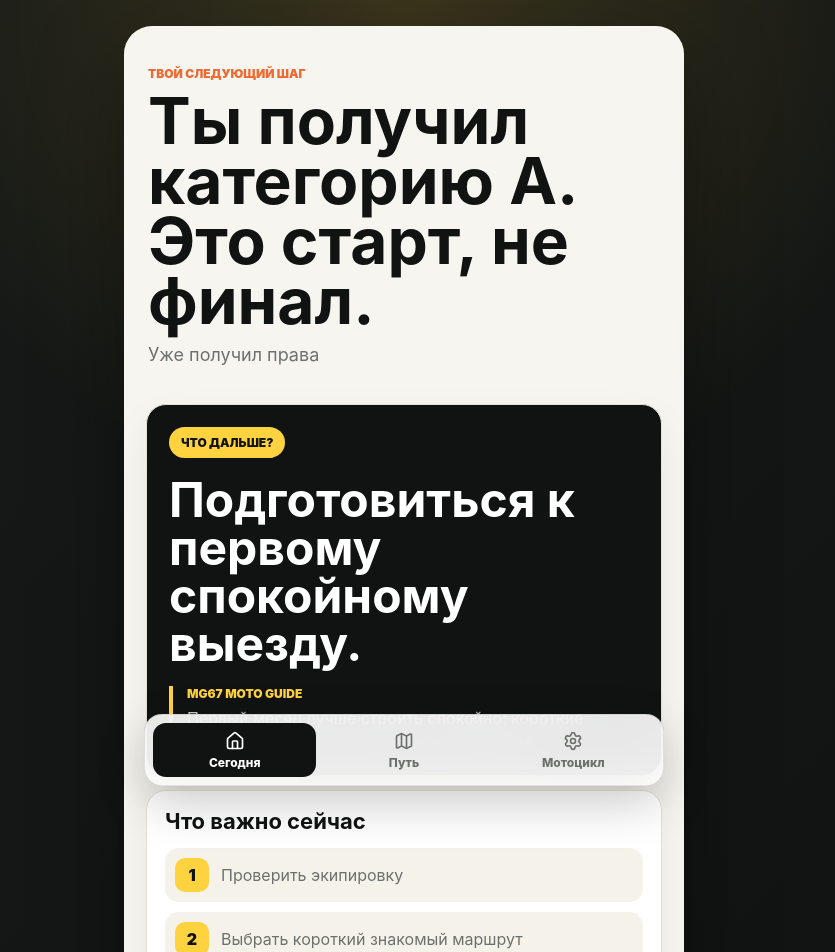
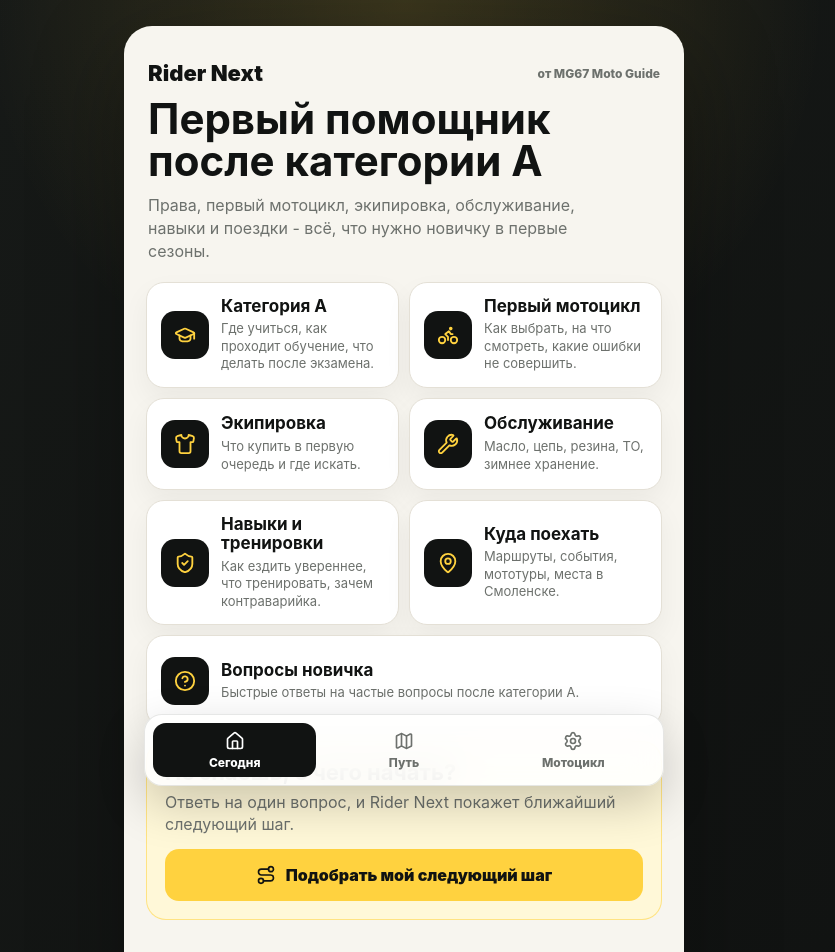
Before and after one commit to Skobius/rider-next, a React (Vite) app: page /home in a window 1280 px wide. Shown: the top 952 px of the page, without its empty margins (236-1071 px from the left). Built offline with nearby package versions, Linux system fonts and the light colour scheme.

Commit message:
Make home screen a beginner hub

```diff
--- a/src/pages/HomePage/HomePage.tsx
+++ b/src/pages/HomePage/HomePage.tsx
@@ -1,57 +1,95 @@
-import { Bike, Map } from 'lucide-react';
+import {
+  Bike,
+  CircleHelp,
+  GraduationCap,
+  MapPin,
+  Route,
+  ShieldCheck,
+  Shirt,
+  Wrench,
+} from 'lucide-react';
 import { Link } from 'react-router-dom';
-import { nextSteps, statusLabels } from '../../data/firstExperience';
-import { useRiderStore } from '../../features/rider-profile/store';
+
+const homeSections = [
+  {
+    title: 'Категория А',
+    text: 'Где учиться, как проходит обучение, что делать после экзамена.',
+    icon: GraduationCap,
+  },
+  {
+    title: 'Первый мотоцикл',
+    text: 'Как выбрать, на что смотреть, какие ошибки не совершить.',
+    icon: Bike,
+  },
+  {
+    title: 'Экипировка',
+    text: 'Что купить в первую очередь и где искать.',
+    icon: Shirt,
+  },
+  {
+    title: 'Обслуживание',
+    text: 'Масло, цепь, резина, ТО, зимнее хранение.',
+    icon: Wrench,
+  },
+  {
+    title: 'Навыки и тренировки',
+    text: 'Как ездить увереннее, что тренировать, зачем контраварийка.',
+    icon: ShieldCheck,
+  },
+  {
+    title: 'Куда поехать',
+    text: 'Маршруты, события, мототуры, места в Смоленске.',
+    icon: MapPin,
+  },
+  {
+    title: 'Вопросы новичка',
+    text: 'Быстрые ответы на частые вопросы после категории А.',
+    icon: CircleHelp,
+  },
+];
 
 export function HomePage() {
-  const profile = useRiderStore((state) => state.profile);
-  const resetProfile = useRiderStore((state) => state.resetProfile);
-  const status = profile.status ?? 'licensed';
-  const nextStep = nextSteps[status];
-
   return (
-    <section className="page first-step-page">
-      <header className="simple-header">
-        <p className="eyebrow">Твой следующий шаг</p>
-        <h1>{nextStep.headline}</h1>
-        <p>{statusLabels[status]}</p>
+    <section className="page home-hub">
+      <header className="home-intro">
+        <div className="home-brand">
+          <span>Rider Next</span>
+          <strong>от MG67 Moto Guide</strong>
+        </div>
+        <h1>Первый помощник после категории А</h1>
+        <p>
+          Права, первый мотоцикл, экипировка, обслуживание, навыки и поездки - всё,
+          что нужно новичку в первые сезоны.
+        </p>
       </header>
 
-      <article className="next-step-card">
-        <div className="next-step-card__label">Что дальше?</div>
-        <h2>{nextStep.step}</h2>
-        <div className="mentor-note">
-          <span>MG67 Moto Guide</span>
-          <p>{nextStep.note}</p>
-        </div>
-      </article>
-
-      <section className="action-card">
-        <h2>Что важно сейчас</h2>
-        <div className="clean-list">
-          {nextStep.important.map((item, index) => (
-            <div key={item} className="clean-list__item">
-              <span>{index + 1}</span>
-              <p>{item}</p>
-            </div>
-          ))}
-        </div>
-      </section>
-
-      <div className="primary-grid">
-        <Link className="primary-action" to="/journey">
-          <Map size={20} />
-          Посмотреть план
-        </Link>
-        <Link className="secondary-action" to="/motorcycle">
-          <Bike size={20} />
-          Добавить мотоцикл
-        </Link>
+      <div className="section-grid">
+        {homeSections.map((section) => {
+          const Icon = section.icon;
+          return (
+            <button className="section-card" key={section.title} type="button">
+              <span className="section-card__icon">
+                <Icon size={22} aria-hidden="true" />
+              </span>
+              <span className="section-card__copy">
+                <strong>{section.title}</strong>
+                <small>{section.text}</small>
+              </span>
+            </button>
+          );
+        })}
       </div>
 
-      <button className="ghost-button" type="button" onClick={resetProfile}>
-        Выбрать другое состояние
-      </button>
+      <section className="start-helper">
+        <div>
+          <h2>Не знаешь, с чего начать?</h2>
+          <p>Ответь на один вопрос, и Rider Next покажет ближайший следующий шаг.</p>
+        </div>
+        <Link className="primary-action" to="/onboarding">
+          <Route size={20} />
+          Подобрать мой следующий шаг
+        </Link>
+      </section>
     </section>
   );
 }
--- a/src/styles/globals.css
+++ b/src/styles/globals.css
@@ -251,11 +251,123 @@ button {
   color: #fff;
 }
 
+.home-hub,
 .first-step-page,
 .path-page {
   display: grid;
   gap: 14px;
   align-content: start;
+}
+
+.home-intro {
+  display: grid;
+  gap: 12px;
+  padding: 10px 2px 4px;
+}
+
+.home-brand {
+  display: flex;
+  align-items: center;
+  justify-content: space-between;
+  gap: 12px;
+}
+
+.home-brand span {
+  color: var(--ink);
+  font-size: 22px;
+  font-weight: 950;
+}
+
+.home-brand strong {
+  color: var(--muted);
+  font-size: 12px;
+  font-weight: 850;
+}
+
+.home-intro h1 {
+  max-width: 440px;
+  margin: 0;
+  font-size: clamp(30px, 7vw, 42px);
+  line-height: 1;
+  letter-spacing: 0;
+}
+
+.home-intro p {
+  max-width: 480px;
+  margin: 0;
+  color: var(--muted);
+  font-size: 16px;
+  line-height: 1.45;
+}
+
+.section-grid {
+  display: grid;
+  gap: 10px;
+}
+
+.section-card {
+  width: 100%;
+  display: grid;
+  grid-template-columns: 48px 1fr;
+  gap: 12px;
+  align-items: center;
+  min-height: 92px;
+  border: 1px solid var(--line);
+  border-radius: 18px;
+  background: var(--card);
+  color: var(--ink);
+  padding: 14px;
+  text-align: left;
+  box-shadow: 0 12px 28px rgba(17, 19, 18, 0.05);
+}
+
+.section-card__icon {
+  width: 48px;
+  height: 48px;
+  display: grid;
+  place-items: center;
+  border-radius: 14px;
+  background: var(--ink);
+  color: var(--yellow);
+}
+
+.section-card__copy {
+  min-width: 0;
+  display: grid;
+  gap: 4px;
+}
+
+.section-card__copy strong {
+  font-size: 17px;
+  line-height: 1.15;
+}
+
+.section-card__copy small {
+  color: var(--muted);
+  font-size: 13px;
+  line-height: 1.35;
+}
+
+.start-helper {
+  display: grid;
+  gap: 14px;
+  border: 1px solid rgba(255, 210, 63, 0.56);
+  border-radius: 20px;
+  background: #fff8d8;
+  padding: 18px;
+}
+
+.start-helper h2 {
+  margin: 0 0 6px;
+  font-size: 22px;
+  line-height: 1.1;
+  letter-spacing: 0;
+}
+
+.start-helper p {
+  margin: 0;
+  color: var(--muted);
+  line-height: 1.4;
 }
 
 .next-step-card,
@@ -460,4 +572,12 @@ textarea {
   .form-row {
     grid-template-columns: 1fr 1fr;
   }
+
+  .section-grid {
+    grid-template-columns: 1fr 1fr;
+  }
+
+  .section-card:last-child {
+    grid-column: 1 / -1;
+  }
 }
```
